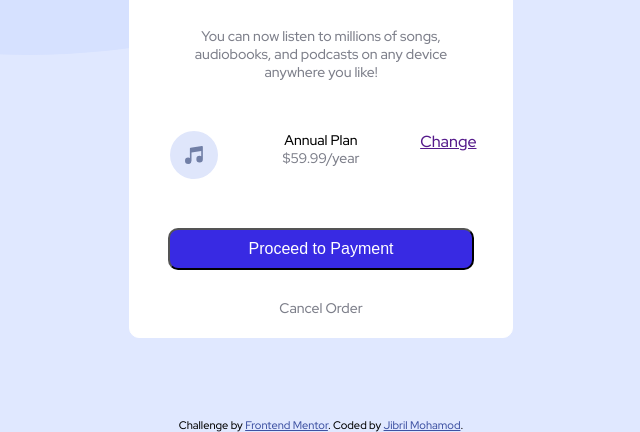
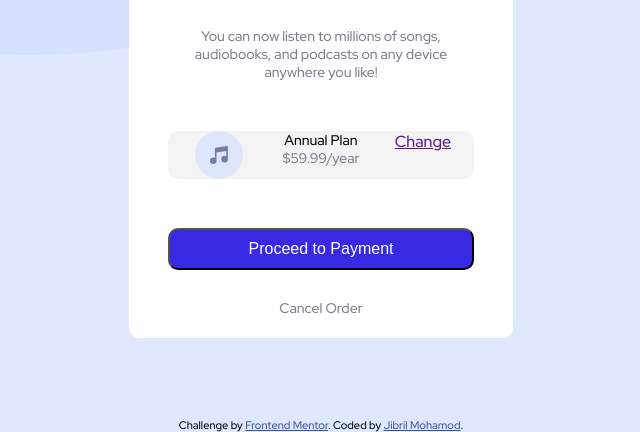
Before and after one commit to jibrilmohamod/order-summary-component-main, a plain HTML site: page index.html in a window 1280 px wide. Shown: the part 382-814 px from the top of the page, without its empty margins (319-959 px from the left). Drawn offline with Linux system fonts and the light colour scheme.

Commit message:
Update style.css

```diff
--- a/style.css
+++ b/style.css
@@ -65,6 +65,9 @@ p {
 }
 
 .mus {
+    background-color: #7d7f8a17;
+    border-radius: 10px;
+    width: 80%;
     display: grid;
     grid-template-columns: repeat(3, 1fr);
     justify-items: center;
```
